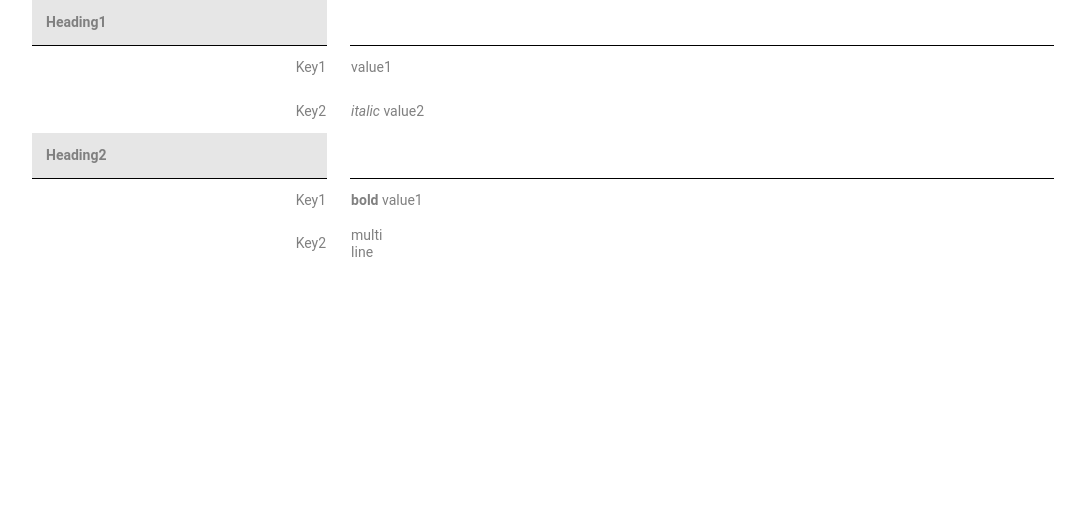
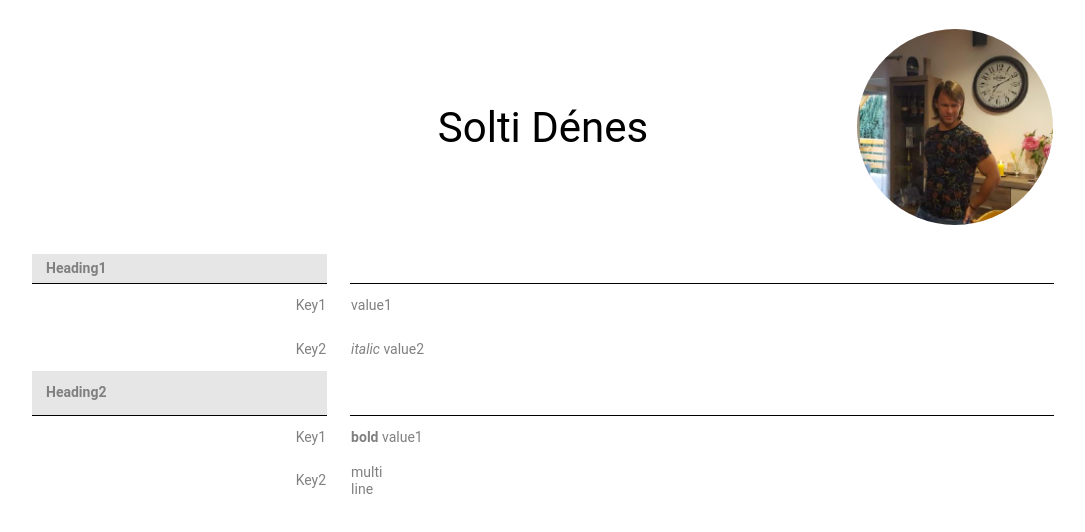
Before and after one commit to Sholtee/cv, a Vue app: page / in a window 1280 px wide. Shown: the top 532 px of the page, without its empty margins (97-1182 px from the left). Built offline with nearby package versions, Linux system fonts and the light colour scheme; a small style sheet from the web is missing; the HTML template or start-up script is replaced by a standard one.

Commit message:
[done] avatar rendering

```diff
--- a/src/components/App.vue
+++ b/src/components/App.vue
@@ -6,12 +6,17 @@
 <template lang="pug">
 #app
     table
+        thead
+            tr
+                td(colspan="2")
+                    span {{content.name}}
+                    img(src="./../assets/avatar.jpg")
         CV-Heading(v-for="(data, title) in content.headings" :key="title" :title="title" :content="data")
 </template>
 
 <script>
 import content from  '../assets/content.json';
-import heading from './CV-Heading.vue'
+import heading from './CV-Heading.vue';
 
 export default {
   name: 'CV',
@@ -23,8 +28,6 @@ export default {
     return {
       content
     }
-  },
-  methods: {
   }
 };
 </script>
@@ -54,6 +57,26 @@ export default {
         font-size: 1rem
         border: none
 
+        > thead
+            td
+                position: relative
+                height: 13rem
+                border-top: 2rem solid transparent
+                border-bottom: 2rem solid transparent
+
+                > img
+                    width: 14rem
+                    height: 14rem
+                    border-radius: 100%
+                    float: right
+
+                > span
+                    position: absolute
+                    font-size: 3rem
+                    top: 50%
+                    left: 50%
+                    transform: translate(-50%, -50%)
+
         @media (max-width: #{$table-width})
             margin-left: $min-margin
             margin-right: $min-margin
--- a/src/components/CV-Heading.vue
+++ b/src/components/CV-Heading.vue
@@ -58,7 +58,7 @@ tbody > tr
 
         > th
             font-weight: bold
-            padding: $min-margin
+            padding-left: $min-margin
             text-align: left
 
             &:not(.empty)
```
Also changed, not shown: src/assets/avatar.jpg (added).
